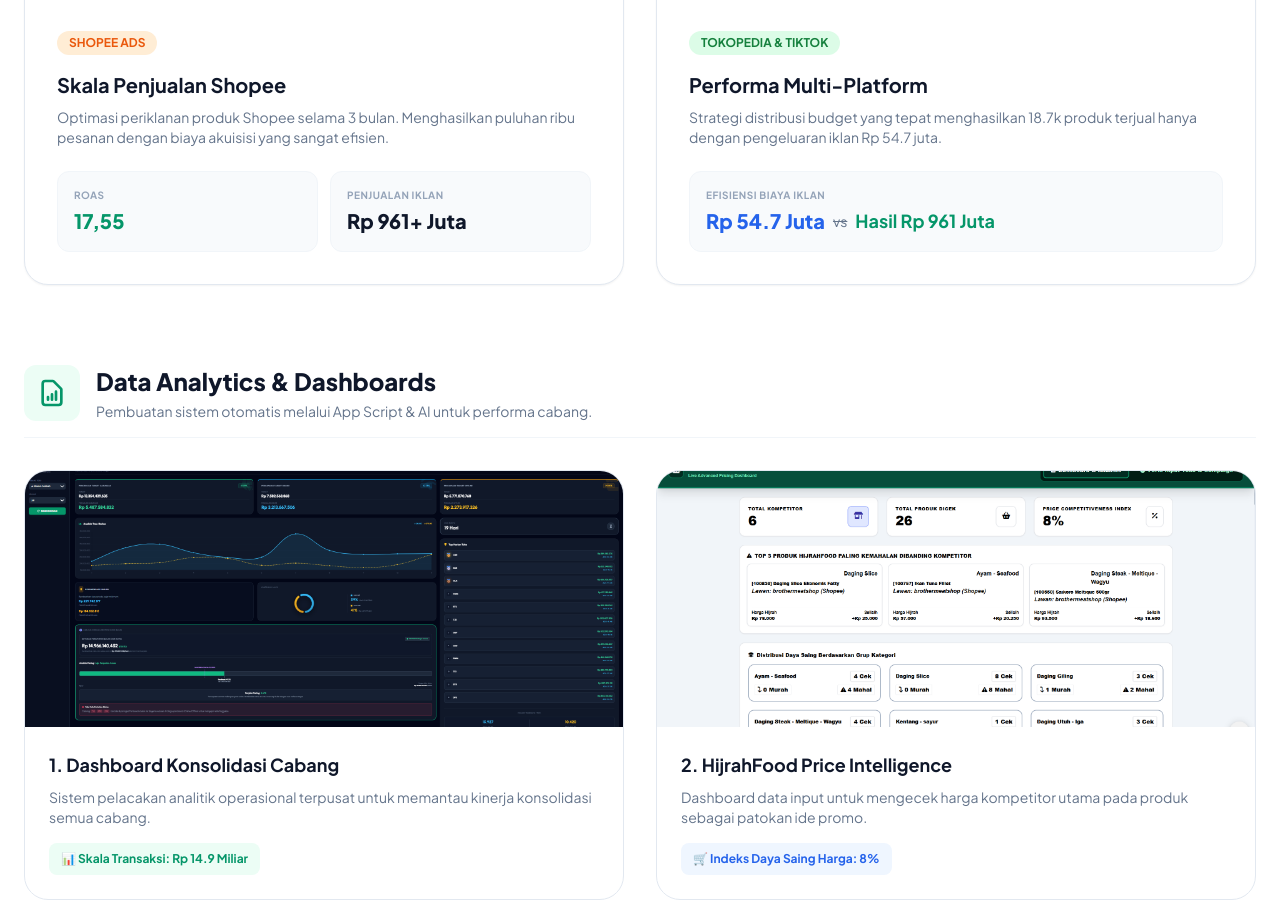
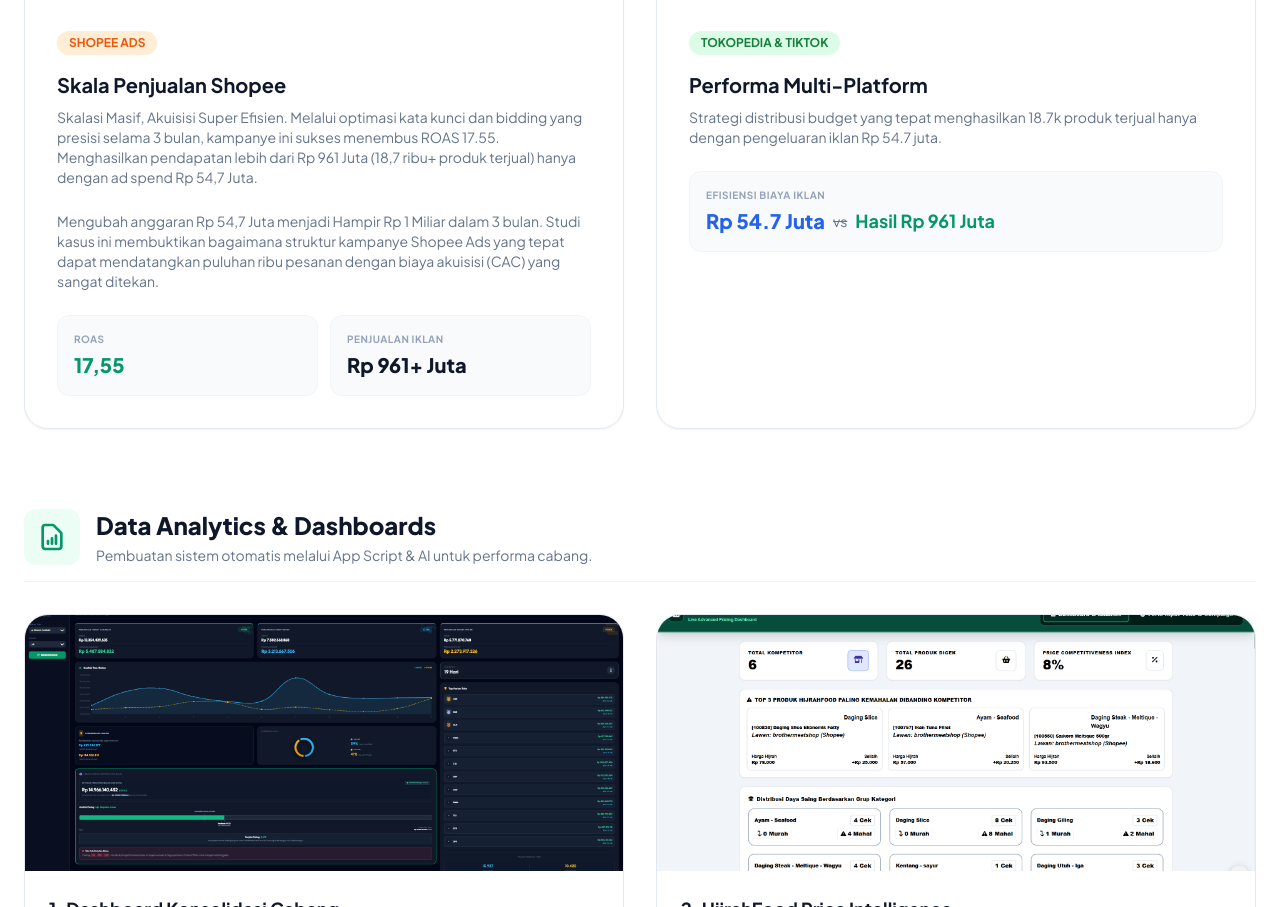
Before and after one commit to bayuakbar2810/bayu-portfolio, a plain HTML site: page index.html in a window 1280 px wide. Shown: the part 1508-2415 px from the top of the page. Drawn offline with nearby package versions, Linux system fonts and the light colour scheme.

Commit message:
Update index.html

```diff
--- a/index.html
+++ b/index.html
@@ -155,7 +155,8 @@
                         <div class="p-8">
                             <span class="inline-block px-3 py-1 bg-orange-100 text-orange-600 text-xs font-bold uppercase rounded-full mb-4">Shopee Ads</span>
                             <h4 class="text-xl font-bold text-slate-900 mb-2">Skala Penjualan Shopee</h4>
-                            <p class="text-slate-500 mb-6 text-sm">Optimasi periklanan produk Shopee selama 3 bulan. Menghasilkan puluhan ribu pesanan dengan biaya akuisisi yang sangat efisien.</p>
+                            <p class="text-slate-500 mb-6 text-sm">Skalasi Masif, Akuisisi Super Efisien. Melalui optimasi kata kunci dan bidding yang presisi selama 3 bulan, kampanye ini sukses menembus ROAS 17.55. Menghasilkan pendapatan lebih dari Rp 961 Juta (18,7 ribu+ produk terjual) hanya dengan ad spend Rp 54,7 Juta.</p>
+                             <p class="text-slate-500 mb-6 text-sm">Mengubah anggaran Rp 54,7 Juta menjadi Hampir Rp 1 Miliar dalam 3 bulan. Studi kasus ini membuktikan bagaimana struktur kampanye Shopee Ads yang tepat dapat mendatangkan puluhan ribu pesanan dengan biaya akuisisi (CAC) yang sangat ditekan.</p>
 
                             <div class="grid grid-cols-2 gap-3">
                                 <div class="bg-slate-50 p-4 rounded-xl border border-slate-100">
```
